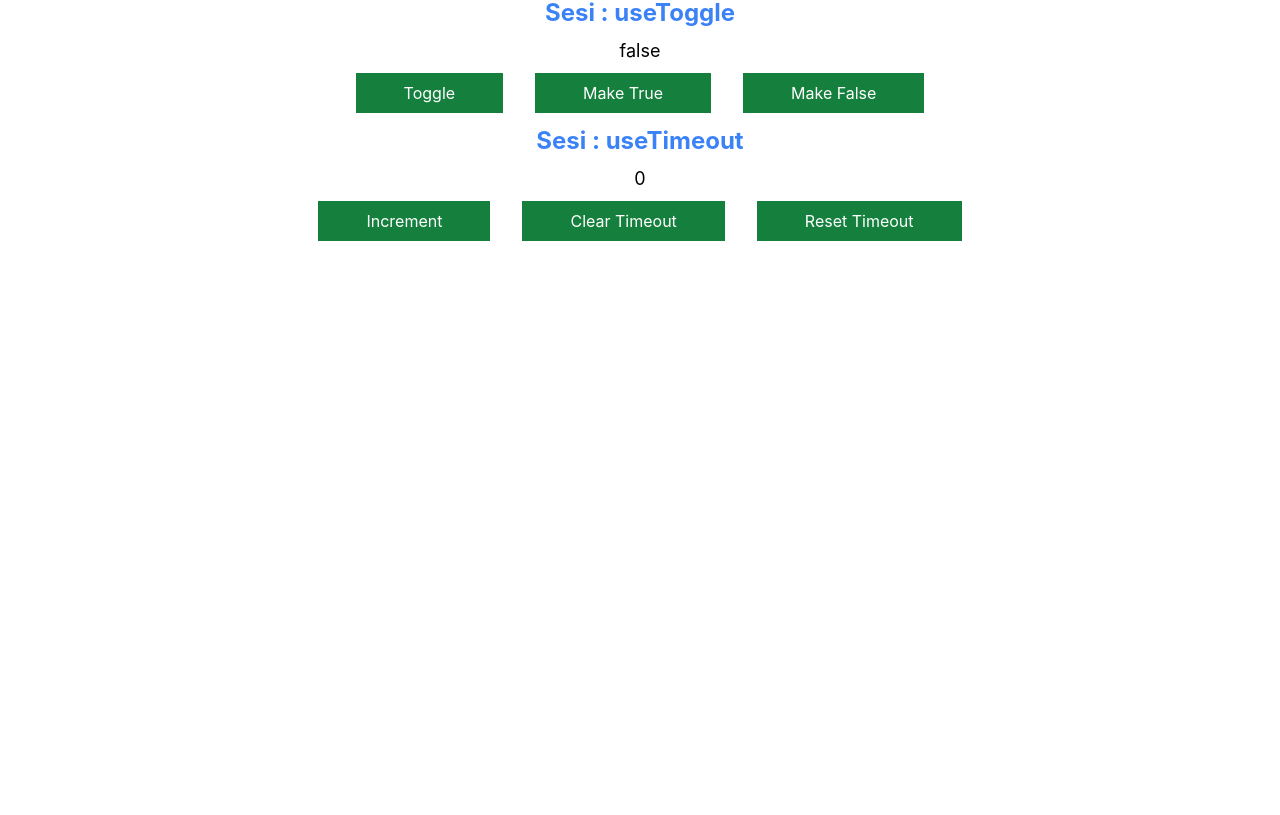
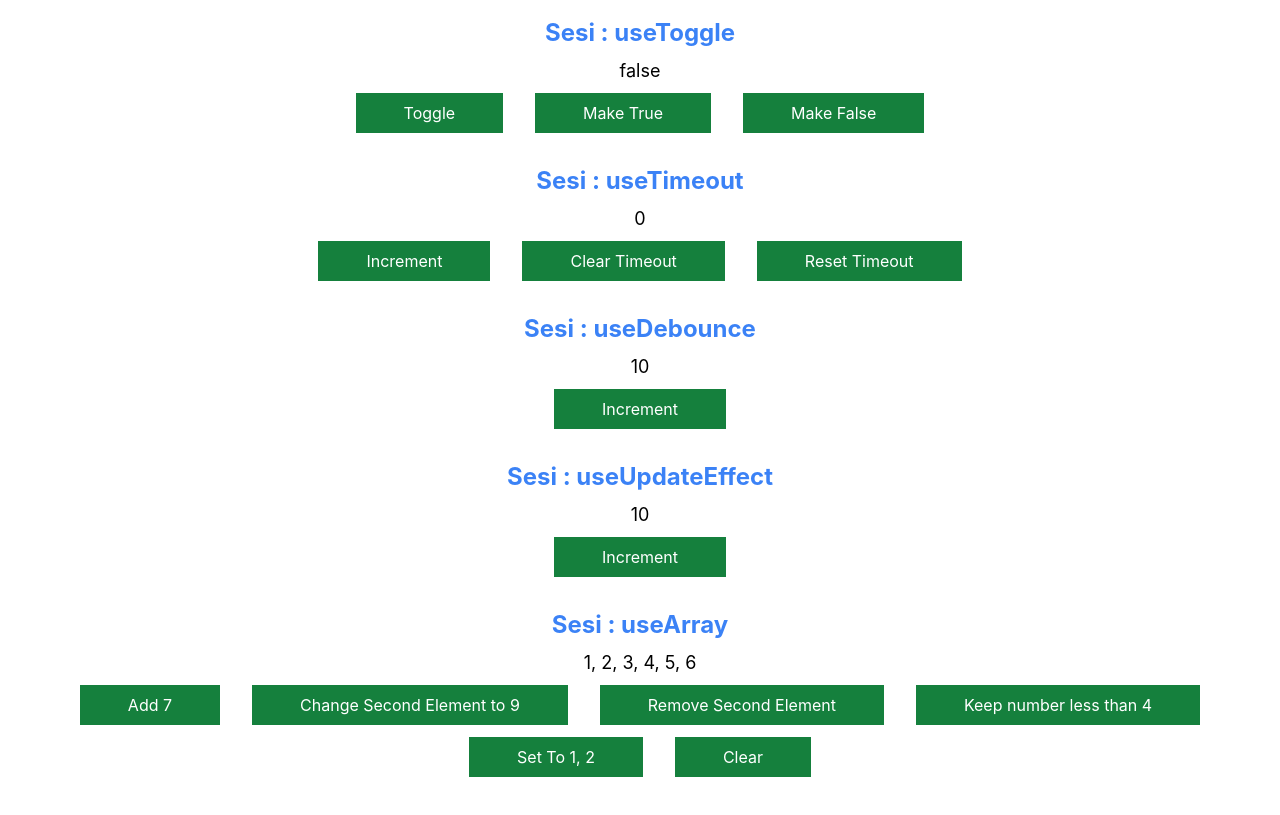
Before and after one commit to davidnasrulloh/learn-hooks-react, a React (Vite) app: page /use-custom1-5 in a window 1280 px wide. Shown: the part 223-1038 px from the top of the page. Before the commit the page ends 800 px from the top, so only its background shows below. Built offline with nearby package versions, Linux system fonts and the light colour scheme.

Commit message:
feat/david: learn useDebounce, useUpdateEffect, useArray

```diff
--- a/src/components/Tittle.jsx
+++ b/src/components/Tittle.jsx
@@ -2,7 +2,7 @@ import React from "react";
 
 const Title = ({ title }) => {
     return (
-        <div className="mt-3 mb-1 text-blue-500">
+        <div className="mt-8 mb-1 text-blue-500">
             <div className="font-bold text-2xl"> Sesi : {title}</div>
         </div>
     )
--- /dev/null
+++ b/src/pages/hooksdasar/CustomHooks/hooks1-5/3-useDebounce/DebounceComponent.jsx
@@ -0,0 +1,17 @@
+import { useState } from "react";
+import useDebounce from "./useDebounce";
+
+
+const DebounceComponent = () => {
+    const [count, setCount] = useState(10)
+    useDebounce(() => alert(count), 1000, [count])
+
+    return (
+        <div>
+            <div className="my-2 text-lg">{count}</div>
+            <button onClick={() => setCount(c => c + 1)} className="py-2 px-12 bg-green-700 mx-4 text-white hover:bg-green-600 transition">Increment</button>
+        </div>
+    )
+}
+
+export default DebounceComponent;
--- /dev/null
+++ b/src/pages/hooksdasar/CustomHooks/hooks1-5/3-useDebounce/useDebounce.jsx
@@ -0,0 +1,10 @@
+import { useEffect } from "react"
+import useTimeout from "../2-useTimeout/useTimeout"
+
+const useDebounce = (callback, delay, dependencies) => {
+    const { reset, clear } = useTimeout(callback, delay)
+    useEffect(reset, [...dependencies, reset])
+    useEffect(clear, [])
+}
+
+export default useDebounce
--- /dev/null
+++ b/src/pages/hooksdasar/CustomHooks/hooks1-5/4-useUpdateEffect/UpdateEffectComponent.jsx
@@ -0,0 +1,22 @@
+import { useEffect, useState } from "react";
+import useUpdateEffect from "./useUpdateEffect";
+
+
+
+const UpdateEffectComponent = () => {
+    const [count, setCount] = useState(10)
+    useUpdateEffect(() => alert(count), [count])
+
+    // useEffect(() => {
+    //     alert(count)
+    // }, [count])
+
+    return (
+        <div>
+            <div className="my-2 text-lg">{count}</div>
+            <button onClick={() => setCount(c => c + 1)} className="py-2 px-12 bg-green-700 mx-4 text-white hover:bg-green-600 transition">Increment</button>
+        </div>
+    )
+}
+
+export default UpdateEffectComponent;
--- /dev/null
+++ b/src/pages/hooksdasar/CustomHooks/hooks1-5/4-useUpdateEffect/useUpdateEffect.jsx
@@ -0,0 +1,15 @@
+import React, { useEffect, useRef } from "react";
+
+const useUpdateEffect = (callback, dependencies) => {
+    const firstRenderRef = useRef(true)
+
+    useEffect(() => {
+        if (firstRenderRef.current) {
+            firstRenderRef.current = false
+            return
+        }
+        return callback()
+    }, dependencies)
+}
+
+export default useUpdateEffect
--- /dev/null
+++ b/src/pages/hooksdasar/CustomHooks/hooks1-5/5-useArray/ArrayComponent.jsx
@@ -0,0 +1,49 @@
+import useArray from "./useArray";
+
+
+
+const ArrayComponent = () => {
+
+    const { array, set, push, remove, filter, update, clear } = useArray([1, 2, 3, 4, 5, 6])
+
+
+    return (
+        <div>
+            <div className="my-2 text-lg">{array.join(", ")}</div>
+            <button
+                onClick={() => push(7)}
+                className="py-2 px-12 bg-green-700 mx-4 text-white hover:bg-green-600 transition">
+                Add 7
+            </button>
+            <button
+                onClick={() => update(1, 9)}
+                className="py-2 px-12 bg-green-700 mx-4 text-white hover:bg-green-600 transition">
+                Change Second Element to 9
+            </button>
+            <button
+                onClick={() => remove(1)}
+                className="py-2 px-12 bg-green-700 mx-4 text-white hover:bg-green-600 transition">
+                Remove Second Element
+            </button>
+            <button
+                onClick={() => filter(n => n <= 3)}
+                className="py-2 px-12 bg-green-700 mx-4 text-white hover:bg-green-600 transition">
+                Keep number less than 4
+            </button>
+            <div className="my-3">
+                <button
+                    onClick={() => set([1, 2])}
+                    className="py-2 px-12 bg-green-700 mx-4 text-white hover:bg-green-600 transition">
+                    Set To 1, 2
+                </button>
+                <button
+                    onClick={clear}
+                    className="py-2 px-12 bg-green-700 mx-4 text-white hover:bg-green-600 transition">
+                    Clear
+                </button>
+            </div>
+        </div>
+    )
+}
+
+export default ArrayComponent;
--- /dev/null
+++ b/src/pages/hooksdasar/CustomHooks/hooks1-5/5-useArray/useArray.jsx
@@ -0,0 +1,35 @@
+import { useState } from "react";
+
+
+export default function useArray(defaultValue) {
+    const [array, setArray] = useState(defaultValue)
+
+    function push(element) {
+        setArray(a => [...a, element])
+    }
+
+    function filter(callback) {
+        setArray(a => a.filter(callback))
+    }
+
+    function update(index, newElement) {
+        setArray(a => [
+            ...a.slice(0, index),
+            newElement,
+            ...a.slice(index + 1, a.length),
+        ])
+    }
+
+    function remove(index) {
+        setArray(a => [
+            ...a.slice(0, index),
+            ...a.slice(index + 1, a.length)
+        ])
+    }
+
+    function clear() {
+        setArray([])
+    }
+
+    return { array, set: setArray, push, filter, update, remove, clear }
+}
--- a/src/pages/hooksdasar/CustomHooks/hooks1-5/index.jsx
+++ b/src/pages/hooksdasar/CustomHooks/hooks1-5/index.jsx
@@ -3,6 +3,9 @@ import Header from '../../../../components/Header';
 import Title from "../../../../components/Tittle";
 import ToggleComponent from "./1-useToggle/ToggleComponent";
 import TimeoutComponent from "./2-useTimeout/TimeoutComponent";
+import DebounceComponent from "./3-useDebounce/DebounceComponent";
+import UpdateEffectComponent from "./4-useUpdateEffect/UpdateEffectComponent";
+import ArrayComponent from "./5-useArray/ArrayComponent";
 
 
 const Hooks1_5 = () => {
@@ -17,6 +20,18 @@ const Hooks1_5 = () => {
                 <Title title={"useTimeout"} />
                 <TimeoutComponent />
             </div>
+            <div>
+                <Title title={"useDebounce"} />
+                <DebounceComponent />
+            </div>
+            <div>
+                <Title title={"useUpdateEffect"} />
+                <UpdateEffectComponent />
+            </div>
+            <div>
+                <Title title={"useArray"} />
+                <ArrayComponent />
+            </div>
         </>
     )
 }
```
